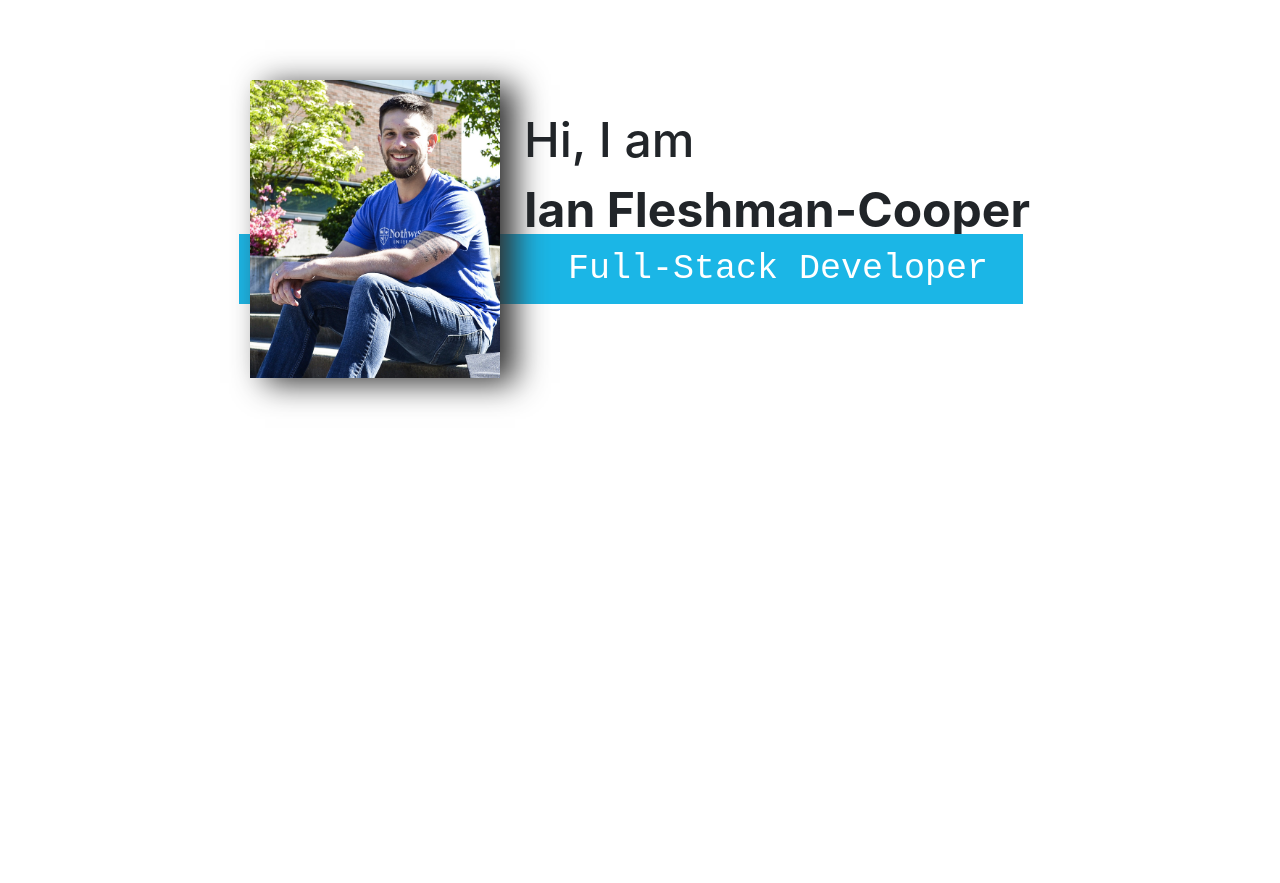
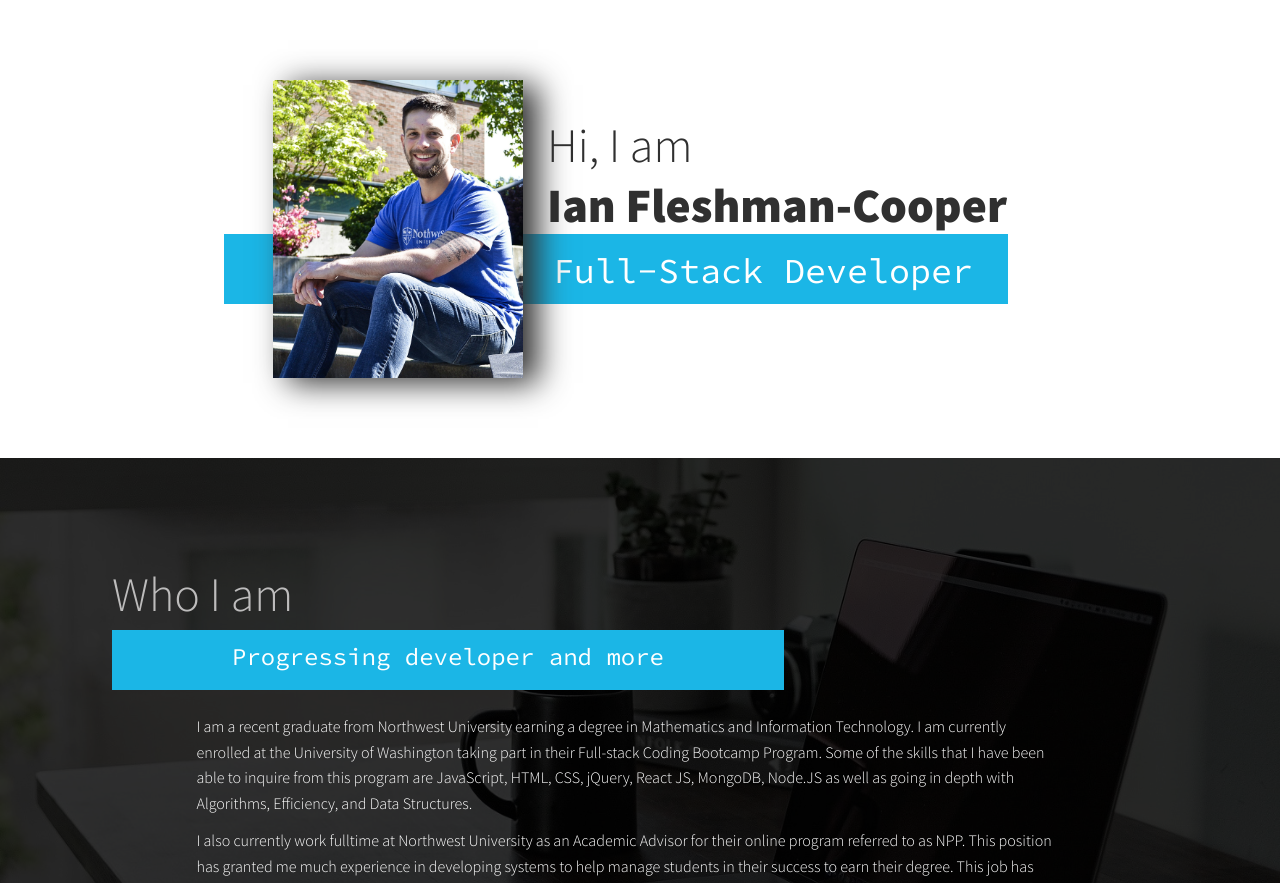
Before and after one commit to Ianaac27/Portfolio_3, a React (Create React App) app: page / in a window 1280 px wide. Shown: the top 883 px of the page. Before the commit the page ends 800 px from the top, so only its background shows below. Built offline with nearby package versions, Linux system fonts and the light colour scheme.

Commit message:
developed about me component for main body  with css

```diff
--- a/public/index.html
+++ b/public/index.html
@@ -15,7 +15,6 @@
       user's mobile device or desktop. See https://developers.google.com/web/fundamentals/web-app-manifest/
     -->
     <link rel="manifest" href="%PUBLIC_URL%/manifest.json" />
-    <!-- <link rel="stylesheet" type="text/css" href="../src/index.css"> -->
     <!--
       Notice the use of %PUBLIC_URL% in the tags above.
       It will be replaced with the URL of the `public` folder during the build.
--- a/src/App.js
+++ b/src/App.js
@@ -6,7 +6,7 @@ class App extends React.Component {
 //rendering into HTML format
 render() {
   return (
-    <div className="container">
+    <div>
       <MainBody />
     </div>
   );
--- a/src/components/body_container/main_body/AboutMe.js
+++ b/src/components/body_container/main_body/AboutMe.js
@@ -0,0 +1,20 @@
+import React from "react";
+import "../../../styles/AboutMe.css";
+
+function AboutMe() {
+    return (
+        <section className="content" id="aboutMe">
+            <div classNameName="container" id="about-me-section">
+                <h2 className="section-title" id="about-me-title">Who I am</h2>
+                <p className="para-subtitle-accent" id="about-me-sub">Progressing developer and more</p>
+                <div className="section-body">
+                    <p className="para-about">I am a recent graduate from Northwest University earning a degree in Mathematics and Information Technology. I am currently enrolled at the University of Washington taking part in their Full-stack Coding Bootcamp Program. Some of the skills that I have been able to inquire from this program are JavaScript, HTML, CSS, jQuery, React JS, MongoDB, Node.JS as well as going in depth with Algorithms, Efficiency, and Data Structures.</p>
+                    <p className="para-about">I also currently work fulltime at Northwest University as an Academic Advisor for their online program referred to as NPP. This position has granted me much experience in developing systems to help manage students in their success to earn their degree. This job has also given me experience in managing multiple tasks, act as a consultant for students and team lead for my colleagues, as well as work with my team to find solutions for more fluency in our systems.</p>
+                    <p className="para-about">Overall, I am an easygoing individual with a drive to learn and achieve personal, as well as team-oriented goals.</p>
+                </div>
+            </div>
+        </section>
+    )
+}
+
+export default AboutMe;
--- a/src/components/body_container/main_body/MainBody.js
+++ b/src/components/body_container/main_body/MainBody.js
@@ -1,10 +1,14 @@
 import React from "react";
 import Introduction from "./Introduction";
+import AboutMe from "./AboutMe";
 // import "../styles/Body.css";
 
 function MainBody() {
     return (
-        <Introduction />
+        <main>
+            <Introduction />
+            <AboutMe />
+        </main>
     )
 }
 
--- a/src/index.css
+++ b/src/index.css
@@ -1,16 +1,4 @@
-/* body {
-  margin: 0;
-  font-family: -apple-system, BlinkMacSystemFont, 'Segoe UI', 'Roboto', 'Oxygen',
-    'Ubuntu', 'Cantarell', 'Fira Sans', 'Droid Sans', 'Helvetica Neue',
-    sans-serif;
-  -webkit-font-smoothing: antialiased;
-  -moz-osx-font-smoothing: grayscale;
-}
-
-code {
-  font-family: source-code-pro, Menlo, Monaco, Consolas, 'Courier New',
-    monospace;
-} */
+@import url('https://fonts.googleapis.com/css?family=Source+Code+Pro:400,900|Source+Sans+Pro:300,900&display=swap');
 
 *,
 *::before,
--- a/src/index.js
+++ b/src/index.js
@@ -1,9 +1,9 @@
 import React from 'react';
 import ReactDOM from 'react-dom';
+import "bootstrap/dist/css/bootstrap.min.css";
 import './index.css';
 import App from './App';
 import reportWebVitals from './reportWebVitals';
-import "bootstrap/dist/css/bootstrap.min.css";
 
 ReactDOM.render(
   <React.StrictMode>
@@ -12,7 +12,4 @@ ReactDOM.render(
   document.getElementById('root')
 );
 
-// If you want to start measuring performance in your app, pass a function
-// to log results (for example: reportWebVitals(console.log))
-// or send to an analytics endpoint. Learn more: https://bit.ly/CRA-vitals
 reportWebVitals();
--- /dev/null
+++ b/src/styles/AboutMe.css
@@ -0,0 +1,24 @@
+#aboutMe {
+    background-color: var(--clr-dark);
+    background-image: url(../images/background.jpg);
+    color: var(--clr-light);
+    background-size: cover;
+    background-blend-mode: multiply;
+    width: 100%;
+    height:100%;
+}
+
+#about-me-title {color: var(--clr-silver);}
+#about-me-section { padding: 2em 5em; }
+
+.para-about {
+    margin: 12px 10% 4px 8%;
+}
+
+#about-me-sub {
+    margin: 0px 16em 1em 0;
+    height: 2.5em;
+    text-align: center;
+    padding-top: 8px;
+    font-size: 1.5em;
+}
```
Also changed, not shown: src/images/background.jpg (added).
